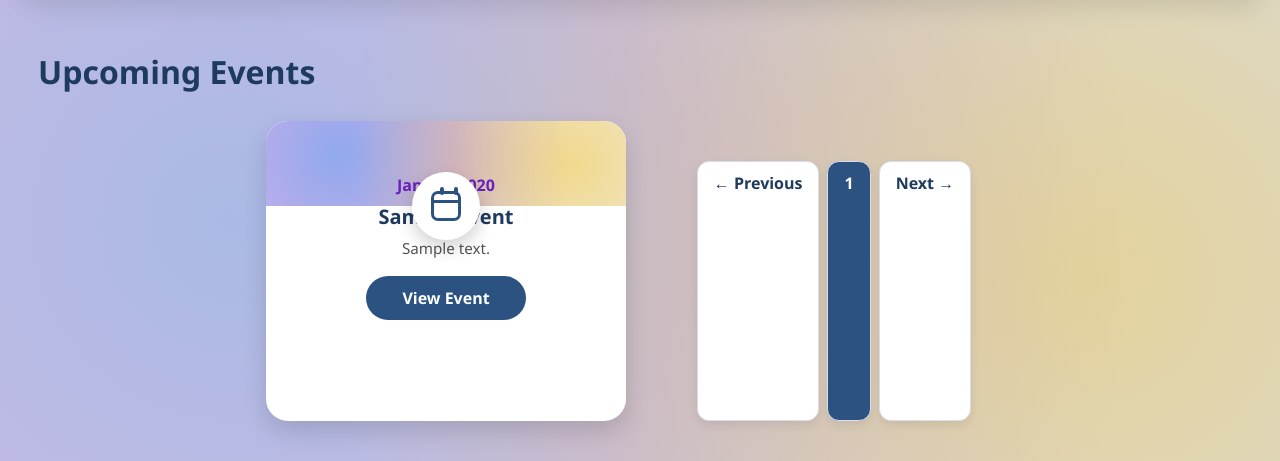
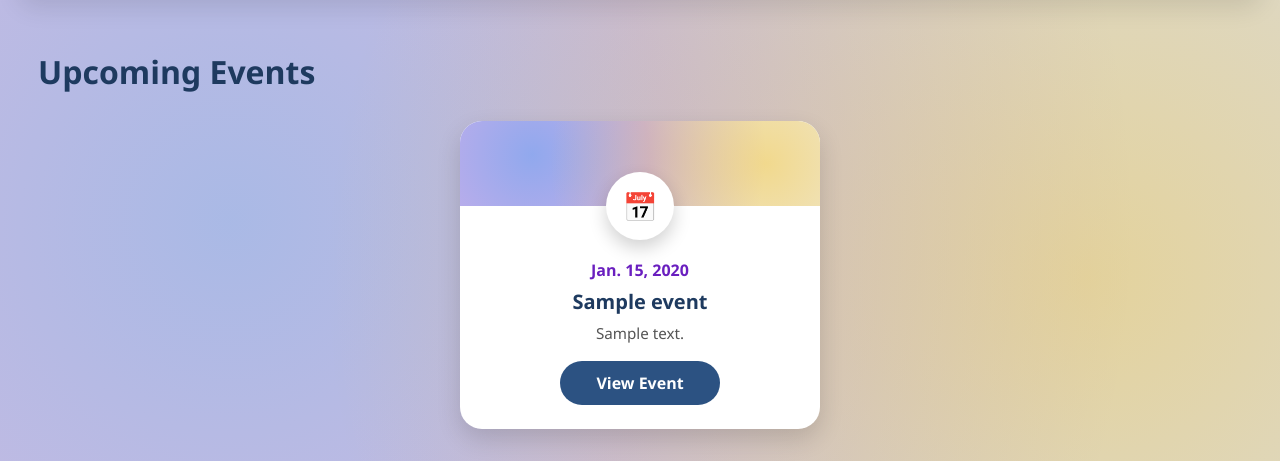
Before and after one commit to Kenn22749/foursquare_church, a Django app: page /events/ in a window 1280 px wide. Shown: the part 82-543 px from the top of the page. Run offline with Django 5.2, Linux system fonts and the light colour scheme; tables that the repository leaves empty hold one stand-in row (values such as "Sample post").

Commit message:
UI fixes: dashboard icons

```diff
--- a/main/templates/events/list.html
+++ b/main/templates/events/list.html
@@ -58,37 +58,6 @@
   align-items: center;
   justify-content: center;
   font-size: 28px;
-}
-
-.calendar-icon {
-  width: 30px;
-  height: 30px;
-  border: 3px solid #2c5282;
-  border-radius: 7px;
-  position: relative;
-  display: inline-block;
-}
-
-.calendar-icon::before {
-  content: "";
-  position: absolute;
-  top: 6px;
-  left: 0;
-  width: 100%;
-  height: 3px;
-  background: #2c5282;
-}
-
-.calendar-icon::after {
-  content: "";
-  position: absolute;
-  top: -7px;
-  left: 6px;
-  width: 4px;
-  height: 8px;
-  background: #2c5282;
-  box-shadow: 14px 0 #2c5282;
-  border-radius: 4px;
 }
 
 .card-body-custom {
@@ -167,8 +136,7 @@
     {% for event in events %}
       <div class="modern-card">
         <div class="card-top">
-          <div class="card-icon">
-         <span class="calendar-icon"></span>
+          <div class="card-icon">📅</div>
         </div>
 
         <div class="card-body-custom">
```
Also changed, not shown: main/templates/members/dashboard.html (+1 -21 lines).
